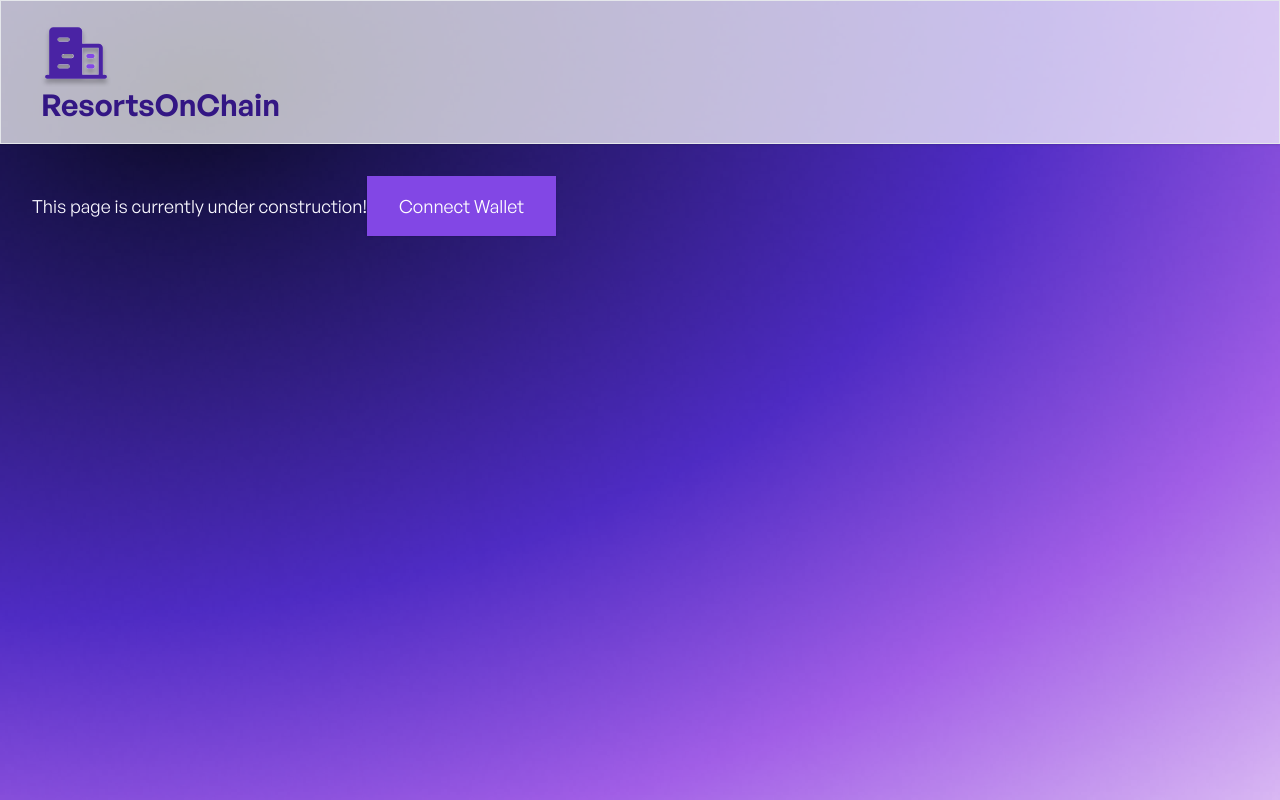
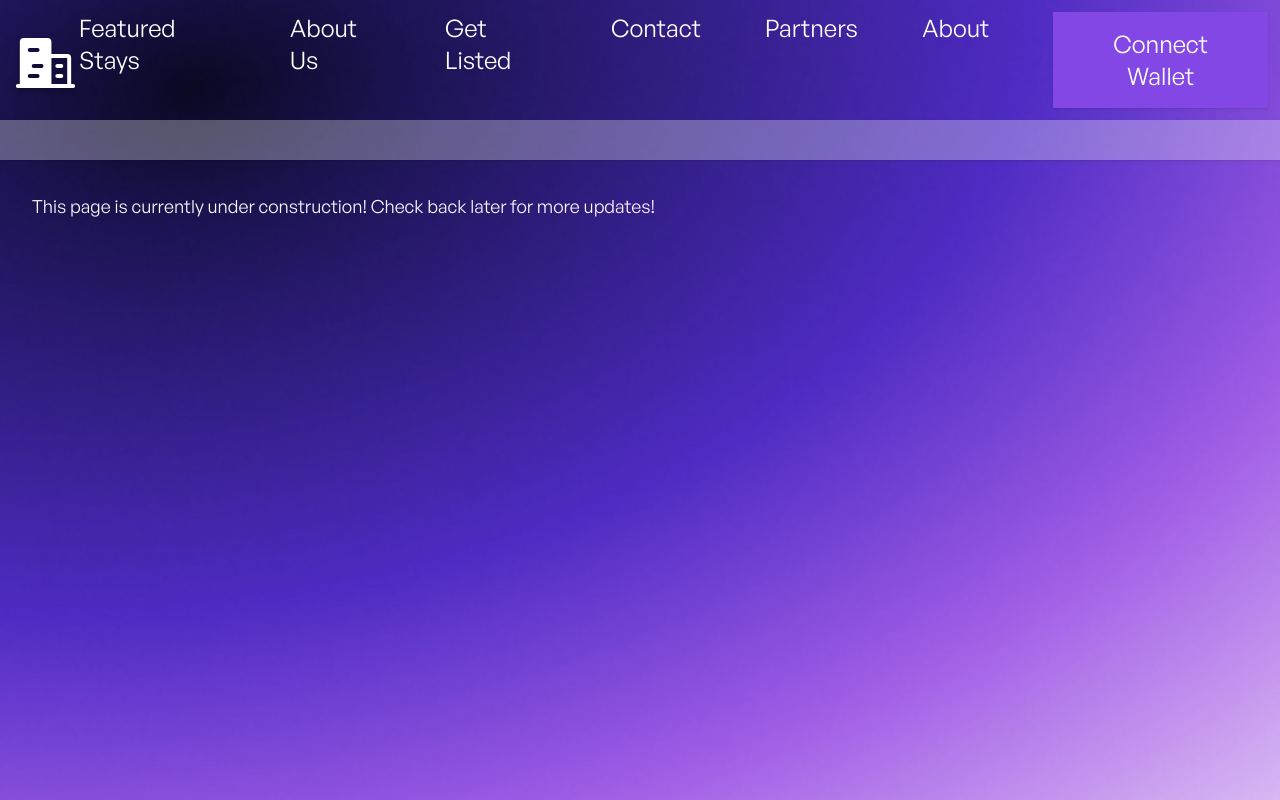
Before and after one commit to mejia-b/leisure, a React (Create React App) app: page / in a window 1280 px wide. Built offline with nearby package versions, Linux system fonts and the light colour scheme.

Commit message:
Added navbar and connect wallet components

```diff
--- a/src/App.js
+++ b/src/App.js
@@ -1,20 +1,16 @@
-import Logo from './assets/images/Icon_Fill_Buildings.svg';
+import Navbar from './components/Navbar';
+import Walletbtn from './components/Walletbtn';
 
 function App() {
 	return (
 		<div className="bg-cover bg-center w-full h-screen bg-[url('./assets/images/background.png')]">
-			<div className='flex bg-white bg-opacity-70 shadow border py-5 px-8'>
-				<p className="ml-2 text-3xl text-[#331684] font-['GeneralSans-Semibold']">
-					<img src={Logo} alt='logo' /> ResortsOnChain
-				</p>
-			</div>
+			<Navbar />
+			<div className='flex bg-white bg-opacity-30 shadow  py-5 px-8'></div>
 
 			<div className='p-8'>
 				<p className='text-[#F9F8FF] text-lg'>
-					This page is currently under construction!
-					<button class='bg-[#8247e5] hover:bg-[#4A23A4] text-white font-regular py-4 px-8 shadow'>
-						Connect Wallet
-					</button>
+					This page is currently under construction! Check back later for more
+					updates!
 				</p>
 			</div>
 		</div>
--- /dev/null
+++ b/src/components/Navbar.jsx
@@ -0,0 +1,34 @@
+import React from 'react';
+import Logo from '../assets/images/Icon_Fill_Buildings.svg';
+import Walletbtn from './Walletbtn';
+
+function Navbar() {
+	return (
+		// <div>Navbar</div>
+
+		<nav className='relative container mx-auto  p-3'>
+			{/* flex container */}
+			<div className='flex items-center justify-between'>
+				{/* Logo */}
+				<div className='pt-2 text-white'>
+					<img src={Logo} alt='logo' />
+				</div>
+				{/* Menu items */}
+				<div className='hidden md:flex space-x-16 text-white text-2xl'>
+					<a href='#'>Featured Stays</a>
+					<a href='#'>About Us</a>
+					<a href='#'>Get Listed</a>
+					<a href='#'>Contact</a>
+					<a href='#'>Partners</a>
+					<a href='#'>About</a>
+					<Walletbtn />
+				</div>
+				{/* <p className="ml-2 text-3xl text-[#331684] font-['GeneralSans-Semibold']">
+					<img src={Logo} alt='logo' /> ResortsOnChain
+				</p> */}
+			</div>
+		</nav>
+	);
+}
+
+export default Navbar;
--- /dev/null
+++ b/src/components/Walletbtn.jsx
@@ -0,0 +1,11 @@
+import React from 'react';
+
+function Walletbtn() {
+	return (
+		<button class='bg-[#8247e5] hover:bg-[#4A23A4] text-white font-regular py-4 px-8 shadow'>
+			Connect Wallet
+		</button>
+	);
+}
+
+export default Walletbtn;
```
Also changed, not shown: src/assets/images/Icon_Fill_Buildings.svg.
